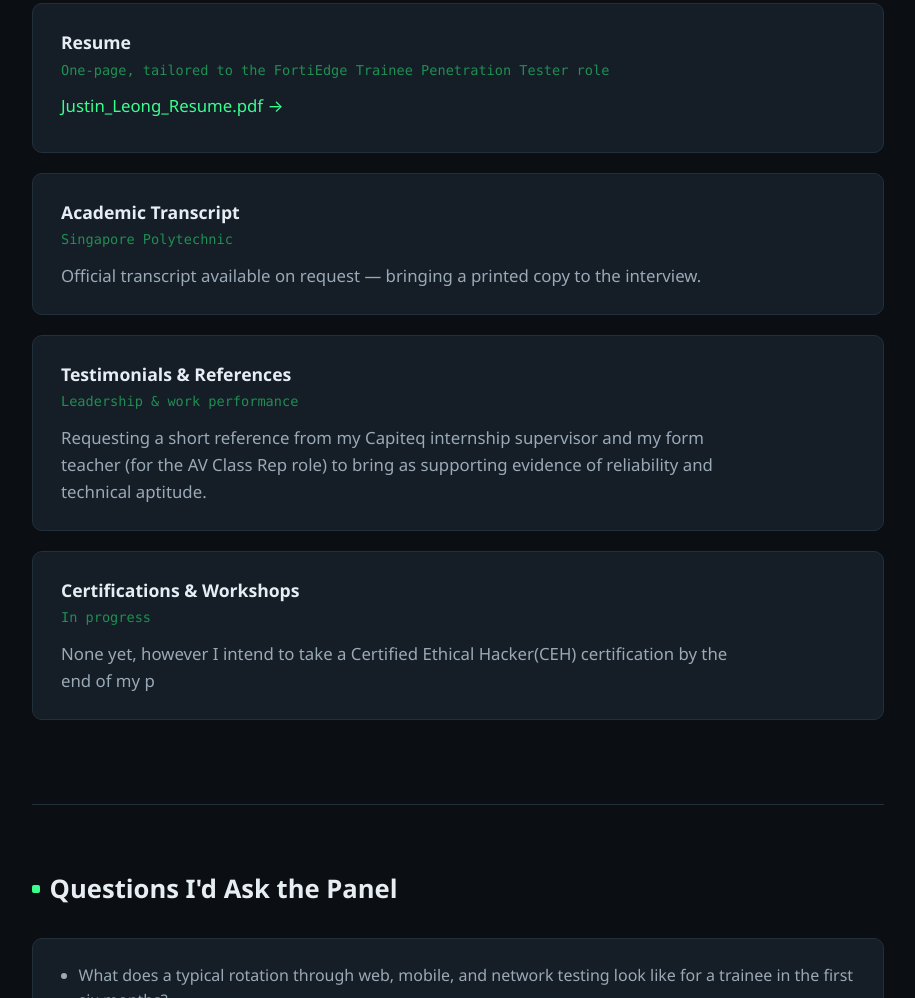
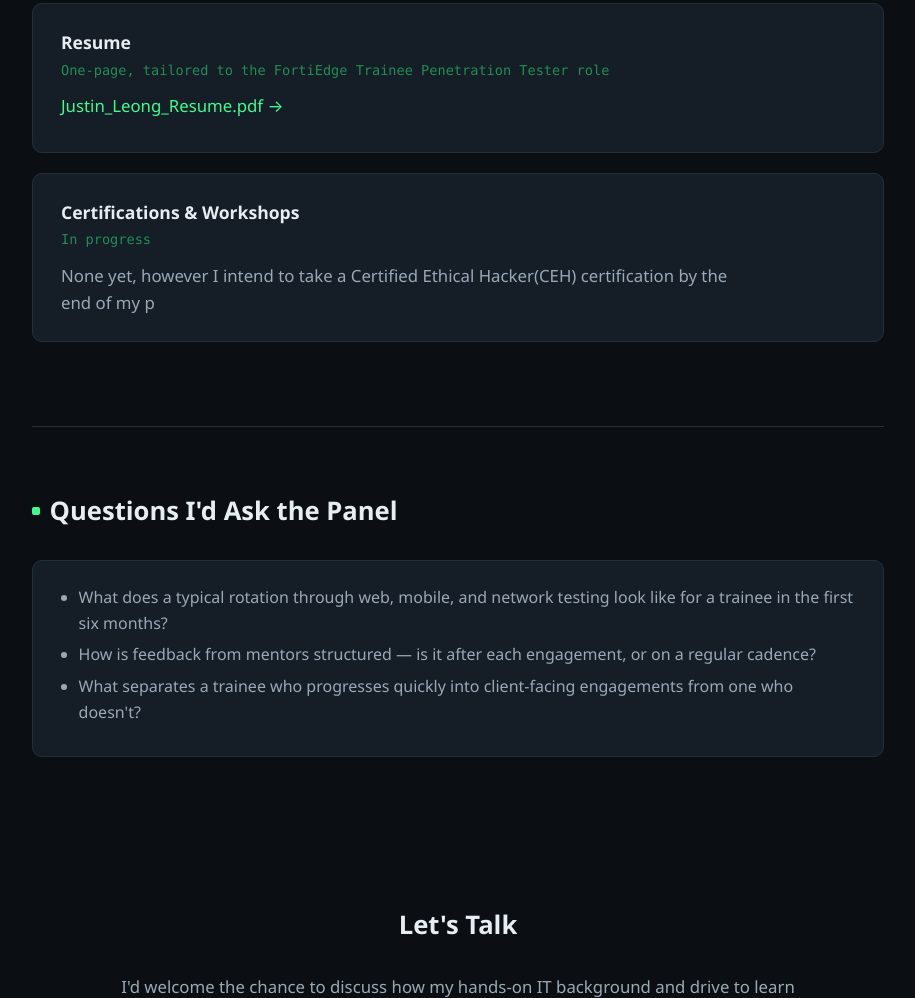
Before and after one commit to just-a-tin-can/portfolio, a plain HTML site: page index.html in a window 1280 px wide. Shown: the part 4527-5525 px from the top of the page, without its empty margins (182-1097 px from the left). Drawn offline with Linux system fonts and the light colour scheme.

Commit message:
Update index.html

```diff
--- a/index.html
+++ b/index.html
@@ -348,16 +348,6 @@
       </p>
     </div>
     <div class="card">
-      <h3>Academic Transcript</h3>
-      <div class="meta">Singapore Polytechnic</div>
-      <p class="lead">Official transcript available on request &mdash; bringing a printed copy to the interview.</p>
-    </div>
-    <div class="card">
-      <h3>Testimonials &amp; References</h3>
-      <div class="meta">Leadership &amp; work performance</div>
-      <p class="lead">Requesting a short reference from my Capiteq internship supervisor and my form teacher (for the AV Class Rep role) to bring as supporting evidence of reliability and technical aptitude.</p>
-    </div>
-    <div class="card">
       <h3>Certifications &amp; Workshops</h3>
       <div class="meta">In progress</div>
       <p class="lead">None yet, however I intend to take a Certified Ethical Hacker(CEH) certification by the end of my p</p>
```
